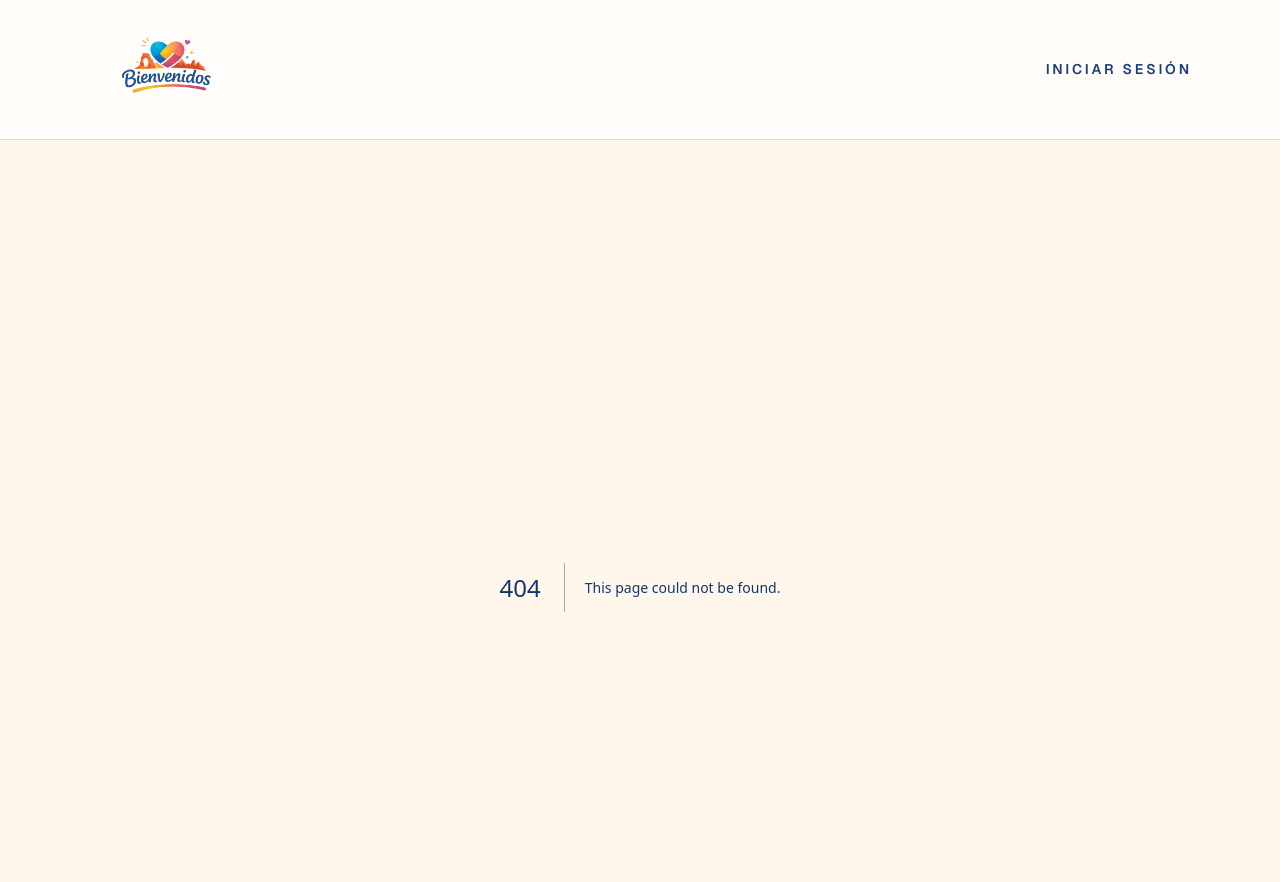
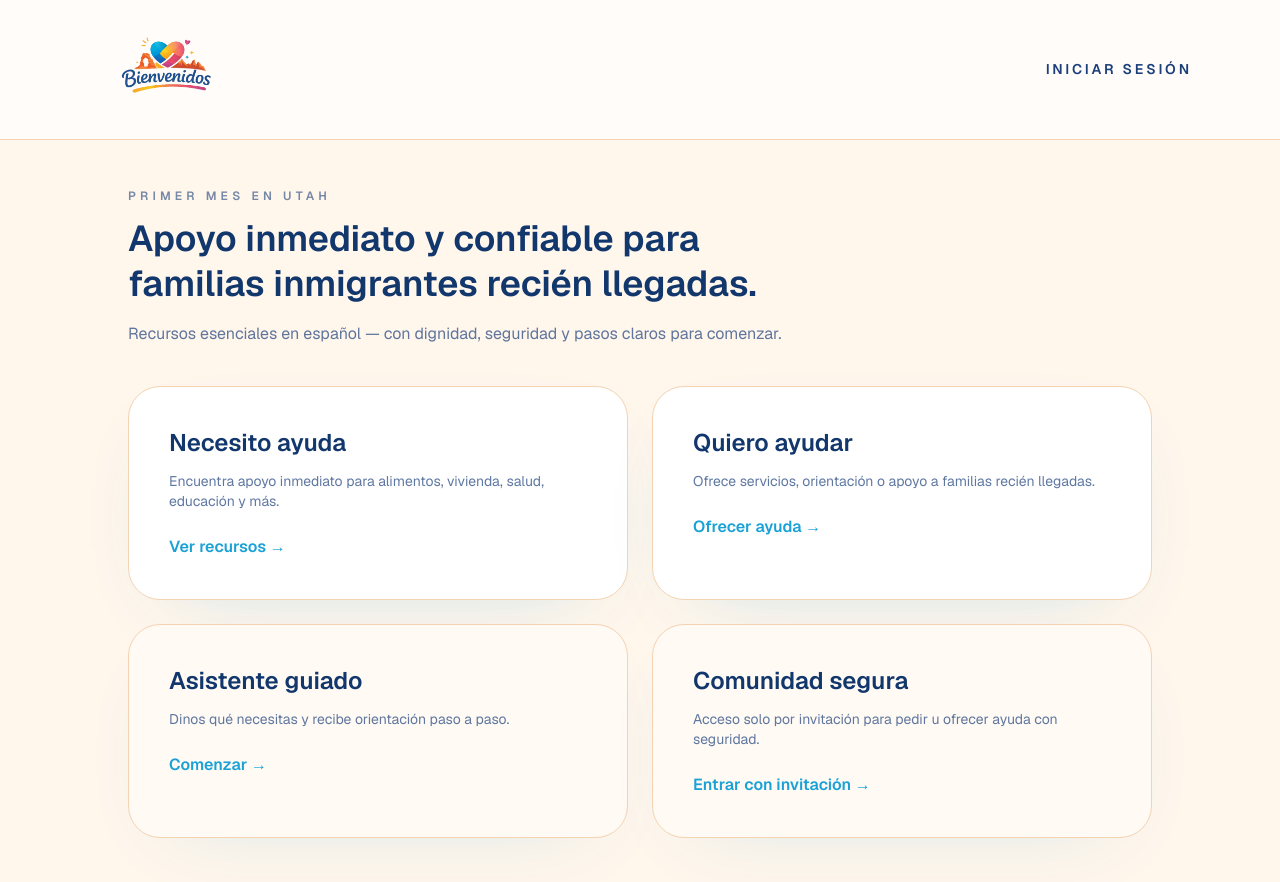
Before and after one commit to WSBienVenidos/BienVenidos, a Next.js app in the folder frontend/: page /landing in a window 1280 px wide. Before the commit this address had no page. Shown: the top 882 px of the page. Built offline with nearby package versions, Linux system fonts and the light colour scheme.

Commit message:
Landing Page (draft)

```diff
--- /dev/null
+++ b/frontend/src/app/landing/page.tsx
@@ -0,0 +1,93 @@
+import Link from "next/link";
+
+export default function LandingPage() {
+  return (
+    <div className="flex min-h-[70vh] items-center justify-center bg-[#fff6ec] px-6">
+      <div className="w-full max-w-5xl">
+        {/* Hero */}
+        <div className="mb-10 max-w-2xl">
+          <p className="text-xs font-semibold uppercase tracking-[0.35em] text-[#1b3f7a]/60">
+            Primer mes en Utah
+          </p>
+          <h1 className="mt-3 text-4xl font-semibold leading-tight text-[#12376c]">
+            Apoyo inmediato y confiable para familias inmigrantes recién
+            llegadas.
+          </h1>
+          <p className="mt-4 text-base text-[#1b3f7a]/70">
+            Recursos esenciales en español — con dignidad, seguridad y pasos
+            claros para comenzar.
+          </p>
+        </div>
+
+        {/* 4 Big Action Containers */}
+        <div className="grid gap-6 md:grid-cols-2">
+          {/* 1 */}
+          <Link
+            href="/recursos"
+            className="group rounded-[32px] border border-[#f4d3b2] bg-white p-10 shadow-[0_25px_80px_-50px_rgba(26,161,213,0.35)] transition hover:-translate-y-1"
+          >
+            <h2 className="text-2xl font-semibold text-[#12376c]">
+              Necesito ayuda
+            </h2>
+            <p className="mt-3 text-sm text-[#1b3f7a]/70">
+              Encuentra apoyo inmediato para alimentos, vivienda, salud,
+              educación y más.
+            </p>
+            <span className="mt-6 inline-block font-semibold text-[#1aa1d5]">
+              Ver recursos →
+            </span>
+          </Link>
+
+          {/* 2 */}
+          <Link
+            href="/oferecer-ajuda"
+            className="group rounded-[32px] border border-[#f4d3b2] bg-white p-10 shadow-[0_25px_80px_-50px_rgba(26,161,213,0.35)] transition hover:-translate-y-1"
+          >
+            <h2 className="text-2xl font-semibold text-[#12376c]">
+              Quiero ayudar
+            </h2>
+            <p className="mt-3 text-sm text-[#1b3f7a]/70">
+              Ofrece servicios, orientación o apoyo a familias recién llegadas.
+            </p>
+            <span className="mt-6 inline-block font-semibold text-[#1aa1d5]">
+              Ofrecer ayuda →
+            </span>
+          </Link>
+
+          {/* 3 */}
+          <Link
+            href="/assistente"
+            className="group rounded-[32px] border border-[#f4d3b2] bg-[#fffaf4] p-10 shadow-[0_25px_80px_-50px_rgba(26,161,213,0.25)] transition hover:-translate-y-1"
+          >
+            <h2 className="text-2xl font-semibold text-[#12376c]">
+              Asistente guiado
+            </h2>
+            <p className="mt-3 text-sm text-[#1b3f7a]/70">
+              Dinos qué necesitas y recibe orientación paso a paso.
+            </p>
+            <span className="mt-6 inline-block font-semibold text-[#1aa1d5]">
+              Comenzar →
+            </span>
+          </Link>
+
+          {/* 4 */}
+          <Link
+            href="/comunidade"
+            className="group rounded-[32px] border border-[#f4d3b2] bg-[#fffaf4] p-10 shadow-[0_25px_80px_-50px_rgba(26,161,213,0.25)] transition hover:-translate-y-1"
+          >
+            <h2 className="text-2xl font-semibold text-[#12376c]">
+              Comunidad segura
+            </h2>
+            <p className="mt-3 text-sm text-[#1b3f7a]/70">
+              Acceso solo por invitación para pedir u ofrecer ayuda con
+              seguridad.
+            </p>
+            <span className="mt-6 inline-block font-semibold text-[#1aa1d5]">
+              Entrar con invitación →
+            </span>
+          </Link>
+        </div>
+      </div>
+    </div>
+  );
+}
```
Also changed, not shown: 1 other file (tests, documents, lock files or other folders).
